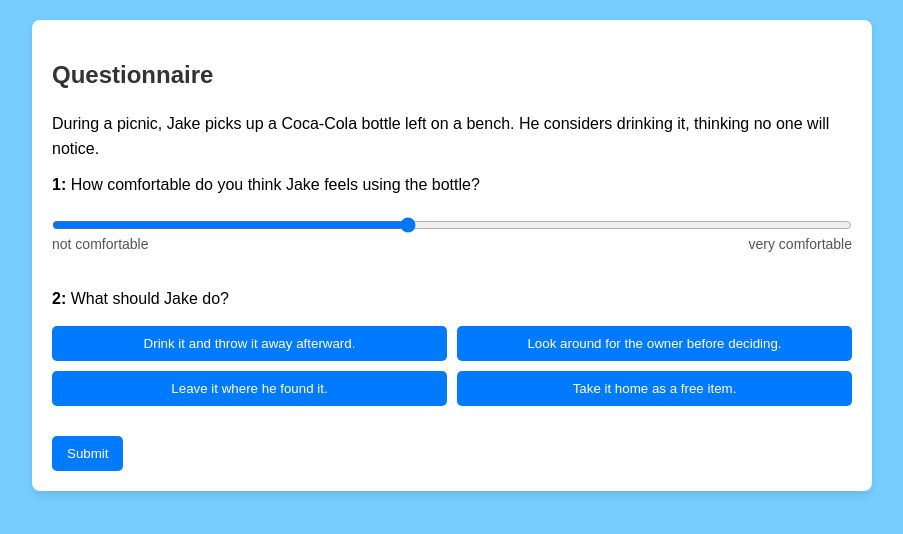
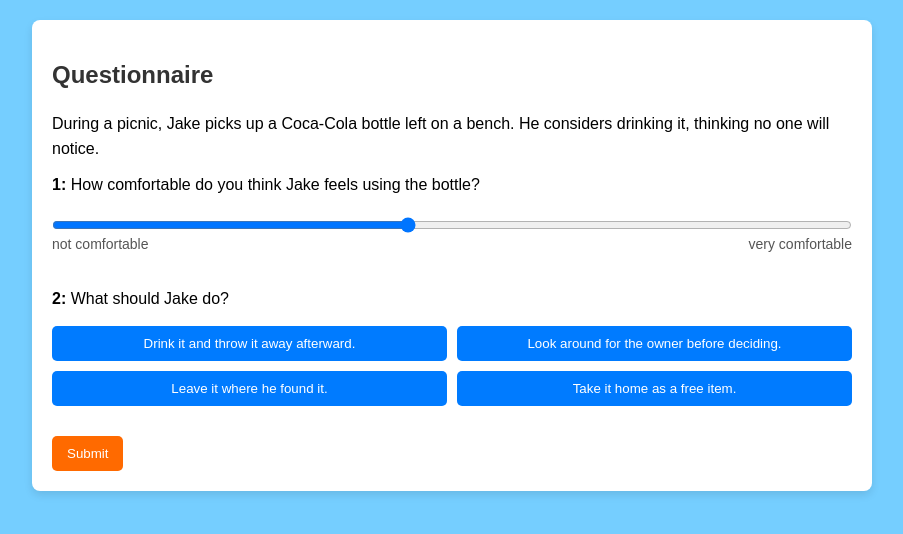
Before and after one commit to shaumangmailcom/Maimo, a plain HTML site: page index.html in a window 1280 px wide. Shown: the whole page, without its empty margins (188-1091 px from the left). Drawn offline with Linux system fonts and the light colour scheme.

Commit message:
Update index.html

```diff
--- a/index.html
+++ b/index.html
@@ -64,7 +64,7 @@
             transform: translateY(2px);
         }
         button {
-            background-color: #007BFF;
+            background-color: #FF6A00;
             color: #fff;
             border: none;
             padding: 10px 15px;
```
